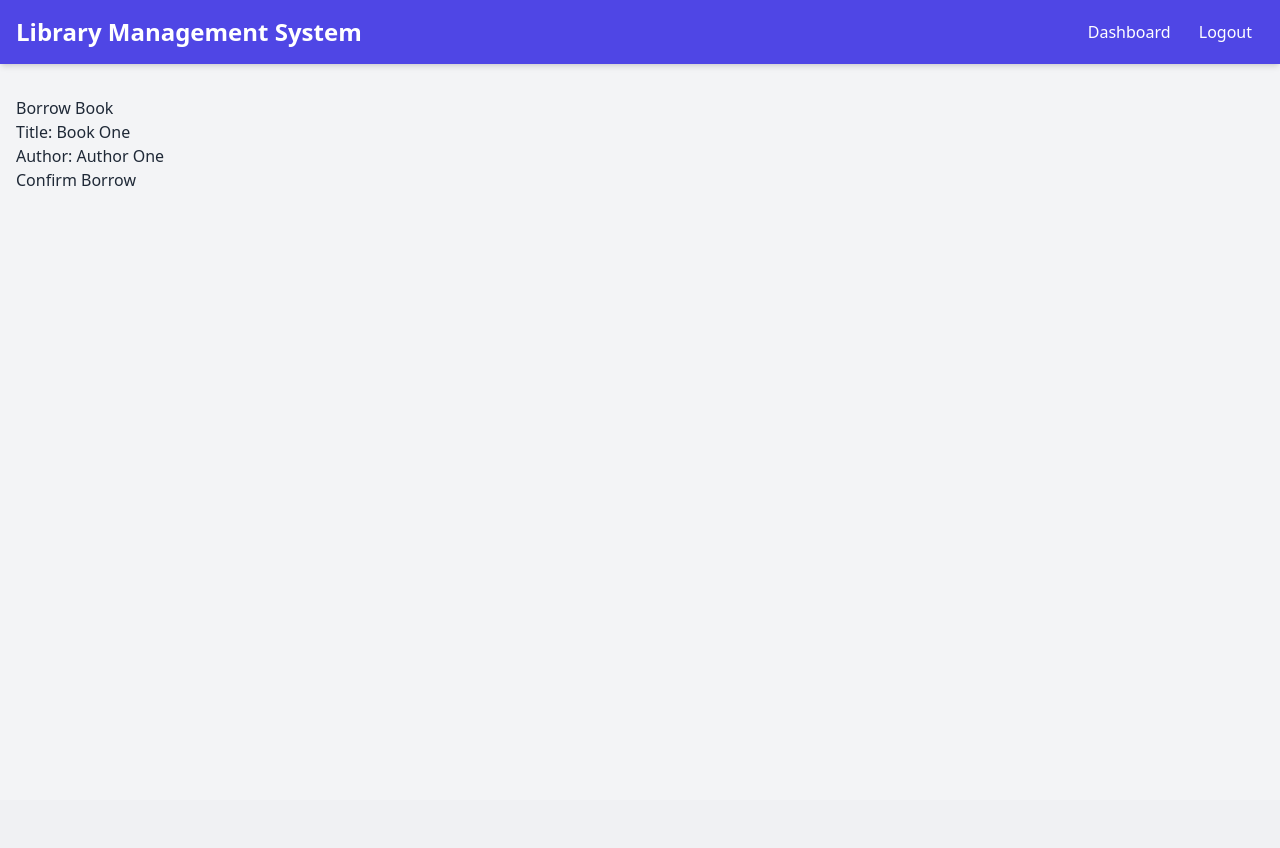
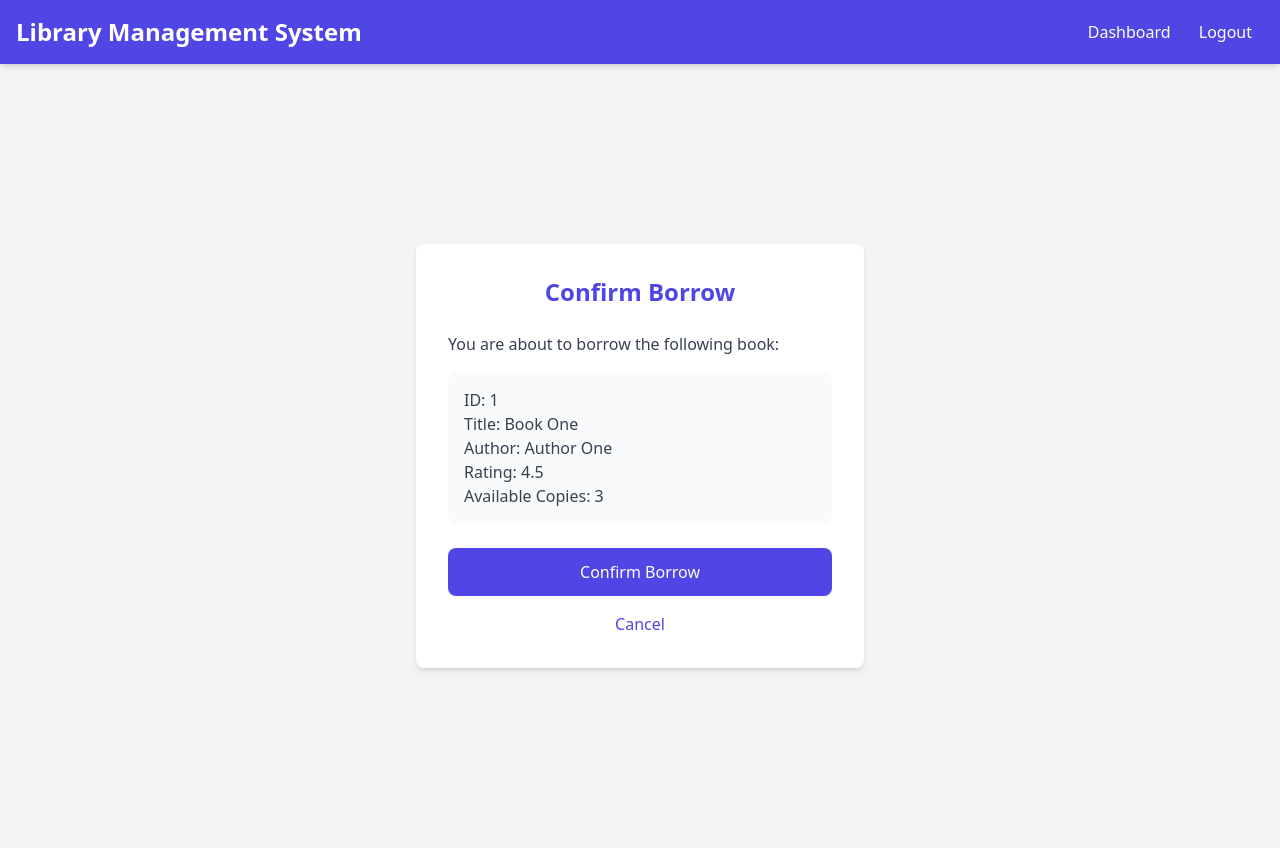
Before and after one commit to BreathInTilt/CJ_Library_Project, a Flask app: page /loan_book/1 in a window 1280 px wide. Before the commit the page ends 186 px from the top, so only its background shows below. Run offline with Flask 3, Linux system fonts and the light colour scheme; the visitor is signed in with stand-in values (Sample User, id 1); some libraries are stand-ins or nearby versions.

Commit message:
Added docker files to easy launch and design for loan_book.html was updated port for app.py was edited to "5000" cause of docker

```diff
--- a/app.py
+++ b/app.py
@@ -173,4 +173,4 @@ def logout():
     return redirect(url_for('login'))
 
 if __name__ == '__main__':
-    app.run(debug=True)
+    app.run(host="0.0.0.0", port=5000, debug=True)
--- a/templates/loan_book.html
+++ b/templates/loan_book.html
@@ -1,9 +1,22 @@
 {% extends "base.html" %}
 {% block content %}
-<h2>Borrow Book</h2>
-<p>Title: {{ book.title }}</p>
-<p>Author: {{ book.author }}</p>
-<form method="post">
-    <p><input type="submit" value="Confirm Borrow"></p>
-</form>
+<div class="flex items-center justify-center min-h-[calc(100vh-80px)]">
+    <div class="bg-white p-8 rounded-lg shadow-md w-full max-w-md">
+        <h2 class="text-2xl font-semibold mb-6 text-indigo-600 text-center">Confirm Borrow</h2>
+        <p class="text-gray-700 mb-4">You are about to borrow the following book:</p>
+        <div class="bg-gray-50 p-4 rounded-lg mb-6">
+            <p class="text-gray-700"><span class="font-medium">ID:</span> {{ book.id }}</p>
+            <p class="text-gray-700"><span class="font-medium">Title:</span> {{ book.title }}</p>
+            <p class="text-gray-700"><span class="font-medium">Author:</span> {{ book.author }}</p>
+            <p class="text-gray-700"><span class="font-medium">Rating:</span> {{ book.rating }}</p>
+            <p class="text-gray-700"><span class="font-medium">Available Copies:</span> {{ book.copies }}</p>
+        </div>
+        <form method="POST" action="{{ url_for('loan_book', book_id=book.id) }}">
+            <button type="submit" class="w-full bg-indigo-600 text-white p-3 rounded-lg hover:bg-indigo-700 transition-colors">Confirm Borrow</button>
+        </form>
+        <p class="mt-4 text-center">
+            <a href="{{ url_for('member_dashboard') }}" class="text-indigo-600 hover:text-indigo-800 font-medium">Cancel</a>
+        </p>
+    </div>
+</div>
 {% endblock %}
```
Also changed, not shown: docker-compose.yml (added, +12 -0 lines), 2 other files.
